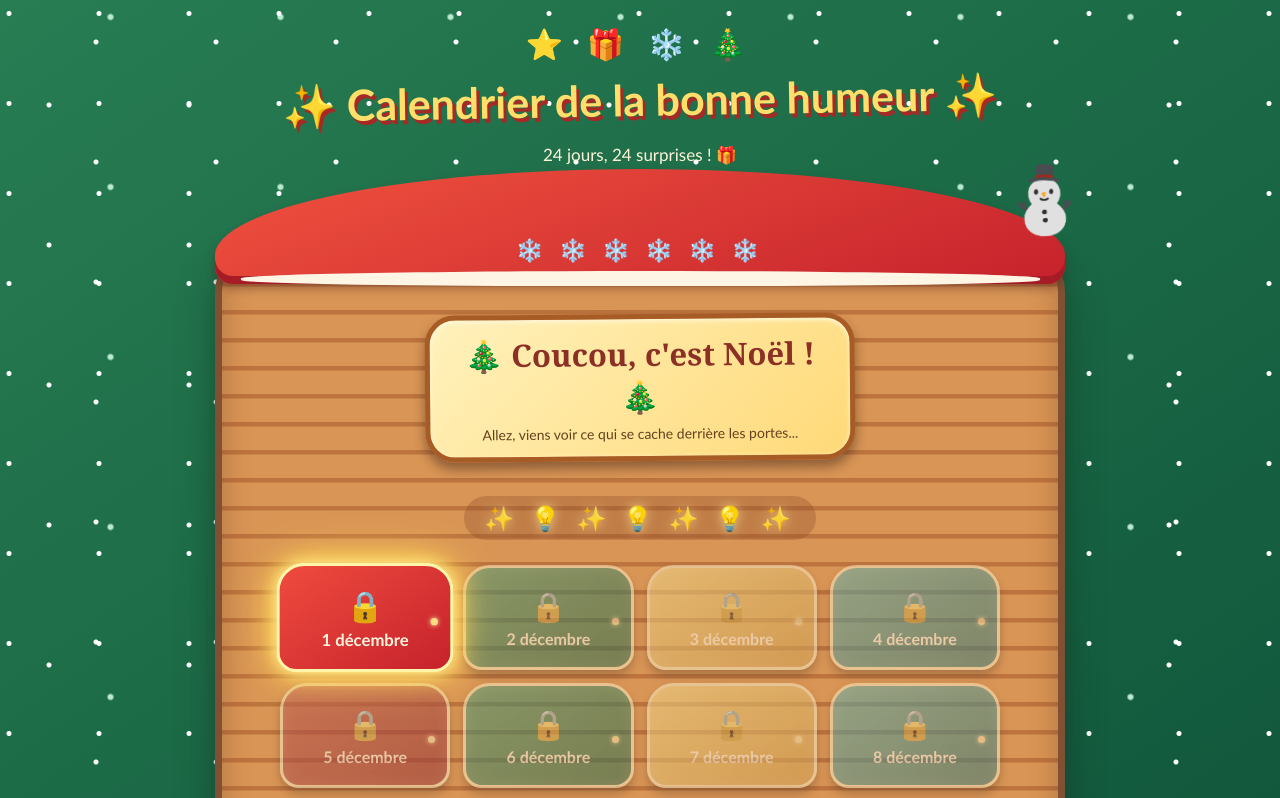
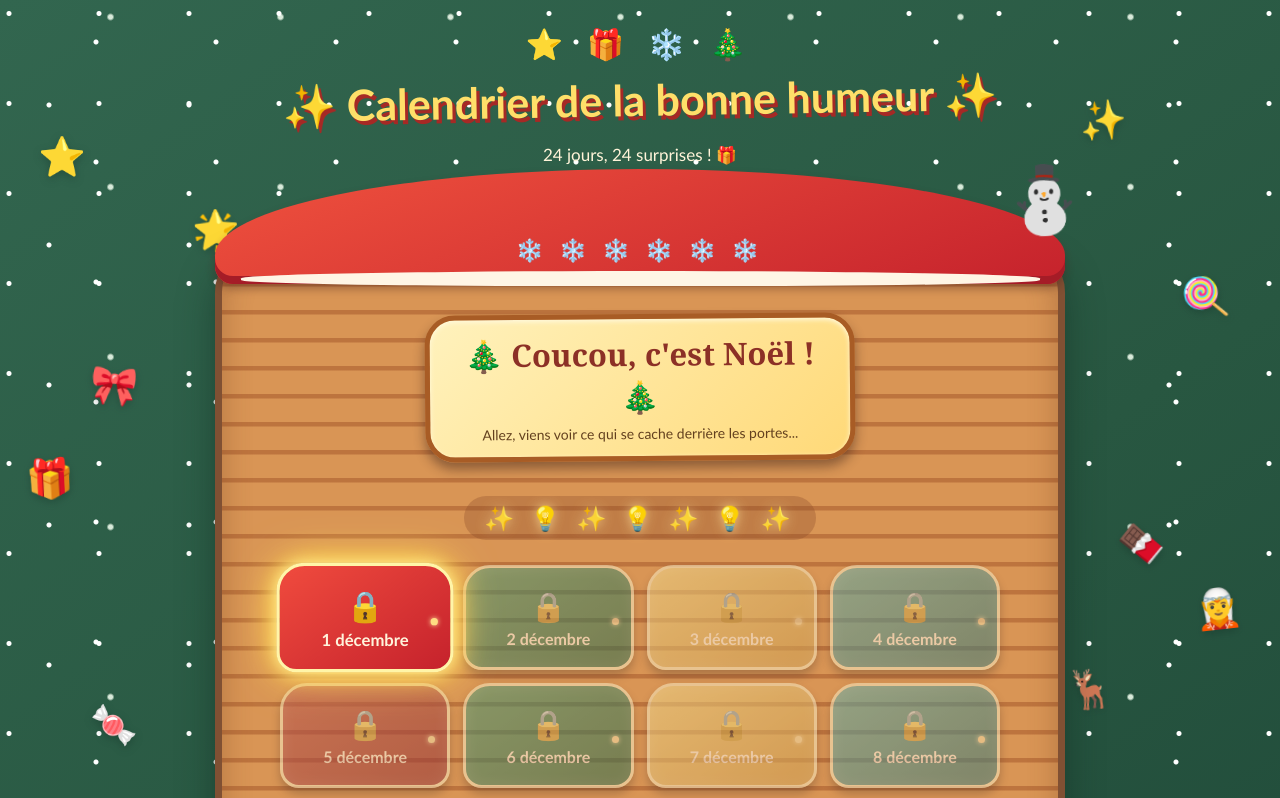
Before and after one commit to MargouxLFVR/calendrier-avent, a plain HTML site: page index.html in a window 1280 px wide. Shown: the top 798 px of the page. Drawn offline with Linux system fonts and the light colour scheme.

Commit message:
Refactor HTML structure and styles for calendar

```diff
--- a/index.html
+++ b/index.html
@@ -21,8 +21,8 @@ body {
     radial-gradient(circle at 10% 15%, #ffffff 2px, transparent 3px),
     radial-gradient(circle at 80% 35%, #ffffff 2px, transparent 3px),
     radial-gradient(circle at 35% 75%, #ffffff 2px, transparent 3px),
-    radial-gradient(circle at 65% 10%, #b9e9d0 2px, transparent 4px),
-    linear-gradient(145deg, #287d53, #176342, #0b4935);
+    radial-gradient(circle at 65% 10%, #d8e9d9 2px, transparent 4px),
+    linear-gradient(145deg, #32664f, #285741, #1c4436);
   background-size:
     90px 90px,
     120px 120px,
@@ -31,6 +31,104 @@ body {
     auto;
   min-height: 100vh;
   overflow-x: hidden;
+}
+
+/* DÉCORATIONS FLOTTANTES */
+
+.floating-decor {
+  position: fixed;
+  inset: 0;
+  z-index: 0;
+  pointer-events: none;
+  overflow: hidden;
+}
+
+.floating-decor span {
+  position: absolute;
+  display: block;
+  font-size: clamp(25px, 3vw, 43px);
+  filter: drop-shadow(0 3px 4px #102b2055);
+  animation: floaty 4s ease-in-out infinite;
+}
+
+.floating-decor span:nth-child(1) {
+  top: 17%;
+  left: 3%;
+}
+
+.floating-decor span:nth-child(2) {
+  top: 34%;
+  right: 4%;
+  animation-delay: 1s;
+}
+
+.floating-decor span:nth-child(3) {
+  top: 57%;
+  left: 2%;
+  animation-delay: 1.7s;
+}
+
+.floating-decor span:nth-child(4) {
+  top: 73%;
+  right: 3%;
+  animation-delay: .7s;
+}
+
+.floating-decor span:nth-child(5) {
+  top: 88%;
+  left: 7%;
+  animation-delay: 2s;
+}
+
+.floating-decor span:nth-child(6) {
+  top: 12%;
+  right: 12%;
+  animation-delay: 1.3s;
+}
+
+.floating-decor span:nth-child(7) {
+  top: 46%;
+  left: 7%;
+  animation-delay: 2.4s;
+}
+
+.floating-decor span:nth-child(8) {
+  top: 65%;
+  right: 9%;
+  animation-delay: .5s;
+}
+
+.floating-decor span:nth-child(9) {
+  top: 26%;
+  left: 15%;
+  animation-delay: 1.8s;
+}
+
+.floating-decor span:nth-child(10) {
+  top: 83%;
+  right: 13%;
+  animation-delay: 1.1s;
+}
+
+@keyframes floaty {
+  0%, 100% {
+    transform: translateY(0) rotate(-7deg);
+  }
+  50% {
+    transform: translateY(-9px) rotate(7deg);
+  }
+}
+
+/* CONTENU AU-DESSUS DES DÉCORATIONS */
+
+.decoration,
+h1,
+.subtitle,
+.chalet,
+#message,
+.footer {
+  position: relative;
+  z-index: 1;
 }
 
 /* TITRE */
@@ -213,7 +311,7 @@ h1 {
   overflow: hidden;
 }
 
-/* Couleurs des portes */
+/* COULEURS DES PORTES */
 
 .door:nth-child(4n+1) {
   background: linear-gradient(145deg, #f04b3e, #c5222c);
@@ -231,7 +329,7 @@ h1 {
   background: linear-gradient(145deg, #35b9b2, #16817f);
 }
 
-/* Petite poignée dorée */
+/* PETITE POIGNÉE DORÉE */
 
 .door::after {
   content: "";
@@ -362,7 +460,20 @@ h1 {
   font-weight: bold;
 }
 
-/* TELEPHONE */
+/* TÉLÉPHONE */
+
+@media(max-width: 600px) {
+  .floating-decor span {
+    font-size: 24px;
+    opacity: .7;
+  }
+
+  .floating-decor span:nth-child(5),
+  .floating-decor span:nth-child(7),
+  .floating-decor span:nth-child(9) {
+    display: none;
+  }
+}
 
 @media(max-width: 430px) {
   body {
@@ -427,6 +538,20 @@ h1 {
 
 <body>
 
+<!-- DÉCORATIONS AUTOUR DU CHALET -->
+<div class="floating-decor" aria-hidden="true">
+  <span>⭐</span>
+  <span>🍭</span>
+  <span>🎁</span>
+  <span>🧝</span>
+  <span>🍬</span>
+  <span>✨</span>
+  <span>🎀</span>
+  <span>🍫</span>
+  <span>🌟</span>
+  <span>🦌</span>
+</div>
+
 <div class="decoration">⭐ 🎁 ❄️ 🎄</div>
 
 <h1>✨ Calendrier de la bonne humeur ✨</h1>
@@ -472,7 +597,7 @@ h1 {
 
 <script>
 
-// ANNEE DU CALENDRIER
+// ANNÉE DU CALENDRIER
 const YEAR = 2026;
 
 // ✏️ TES 24 MESSAGES
@@ -515,7 +640,7 @@ const calendar = document.getElementById("calendar");
 
 let highlightedDay = null;
 
-// Déterminer la case à illuminer
+// DÉTERMINER LA CASE À ILLUMINER
 if (
   today.getFullYear() < YEAR ||
   (today.getFullYear() === YEAR && today.getMonth() < 11)
@@ -529,7 +654,7 @@ if (
   highlightedDay = today.getDate() - 1;
 }
 
-// Création des 24 portes
+// CRÉATION DES 24 PORTES
 for (let i = 0; i < 24; i++) {
 
   const door = document.createElement("button");
@@ -572,6 +697,7 @@ for (let i = 0; i < 24; i++) {
   calendar.appendChild(door);
 }
 
+// FERMER LE MESSAGE
 function closeMessage() {
   document.getElementById("message").style.display = "none";
 }
```
